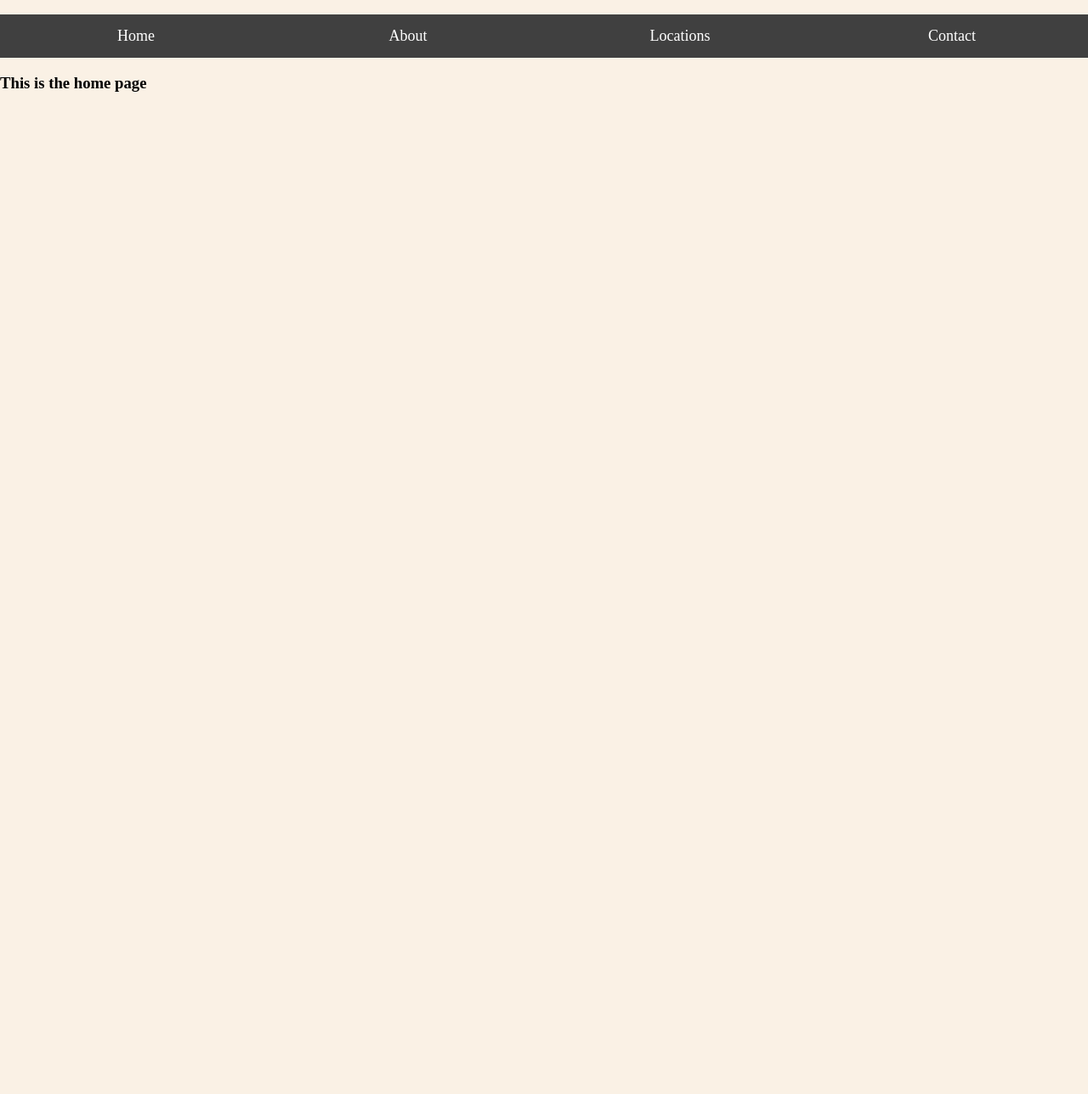
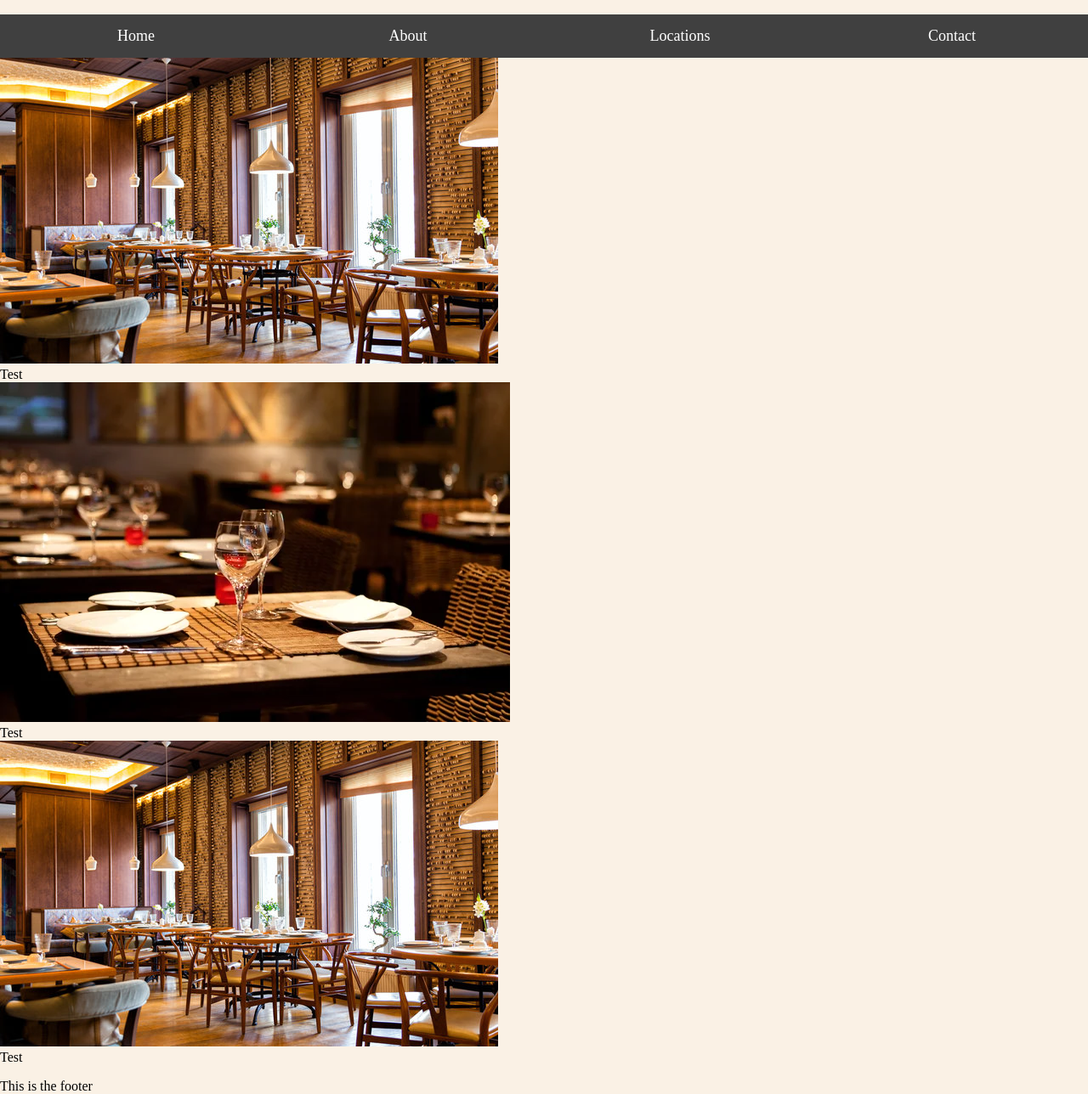
Before and after one commit to brandonvsq/restaurant-website, a plain HTML site: page index.html in a window 1280 px wide. Shown: the part 130-1418 px from the top of the page at 85% size. Before the commit the page ends 820 px from the top, so only its background shows below. Drawn offline with nearby package versions, Linux system fonts and the light colour scheme; a web font is replaced by a local one.

Commit message:
Update index.html

```diff
--- a/index.html
+++ b/index.html
@@ -6,10 +6,12 @@
         <link rel="preconnect" href="https://fonts.googleapis.com">
         <link rel="preconnect" href="https://fonts.gstatic.com" crossorigin>
         <link href="https://fonts.googleapis.com/css2?family=Mukta:wght@200;300;400;500;600;700;800&family=Playfair+Display:ital,wght@0,400..900;1,400..900&display=swap" rel="stylesheet">
+        <script src="https://kit.fontawesome.com/01a4e31a29.js" crossorigin="anonymous"></script>
     </head>
     <body>
         <header>
-            <h1>The Baratie</h1>
+            <h1>Restaurant Name</h1>
+        </header>
 
         <nav class="nav-bar">
             <ul>
@@ -19,8 +21,26 @@
                 <li><a href="contact.html">Contact</a></li>
             </ul>
         </nav>
-        </header>
 
-        <h3>This is the home page</h3>
+        <main>
+            <div class="gallery">
+                <img src="images/kitchen.jpeg" alt="image of inside a restaurant">
+                <div class="description">Test</div>
+            </div>
+
+            <div class="gallery">
+                <img src="images/date.jpeg" alt="image of table">
+                <div class="description">Test</div>
+            </div>
+
+            <div class="gallery">
+                <img src="images/kitchen.jpeg" alt="image of inside a restaurant">
+                <div class="description">Test</div>
+            </div>
+        </main>
+
+        <footer>
+            <p>This is the footer</p>
+        </footer>
     </body>
 </html>
```
Lines whose indentation alone changed are shown as unchanged.
